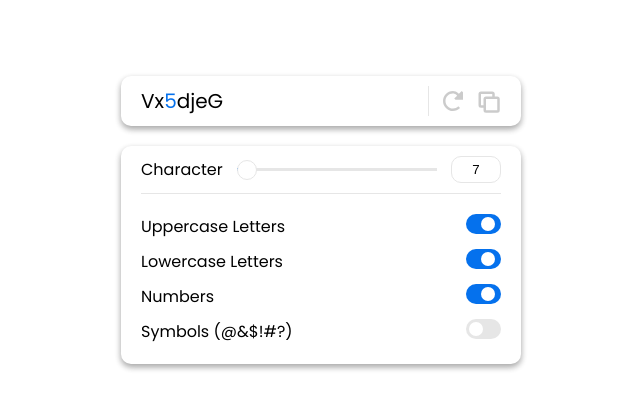
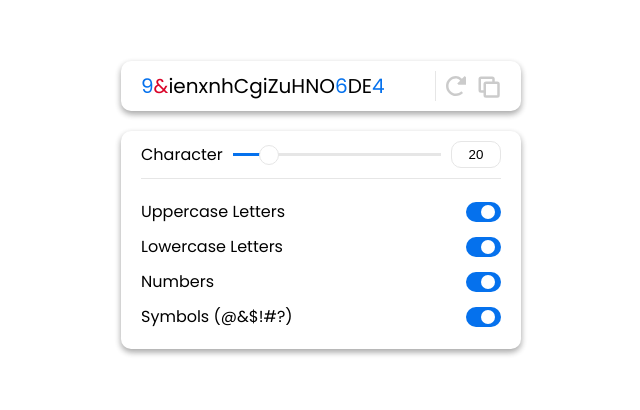
Before and after one commit to lindabgaa/passForge, a React (Vite) app: page / in a window 1280 px wide. Shown: the part 180-590 px from the top of the page, without its empty margins (319-959 px from the left). Built offline with nearby package versions, Linux system fonts and the light colour scheme.

Commit message:
consider project finish

```diff
--- a/src/App.css
+++ b/src/App.css
@@ -1,13 +1,44 @@
 main.main-container {
   width: 40rem;
 
-  display: grid;
-  grid-template-columns: 1fr;
-  gap: 2rem;
+  display: flex;
+  flex-direction: column;
+  justify-content: center;
+  align-items: center;
+}
+
+@media screen and (max-width: 450px) {
+  main.main-container {
+    width: 100vw;
+    padding: 2rem;
+  }
+}
+
+p.copy-message {
+  width: 100%;
+  height: 2rem;
+  margin-top: 1rem;
+  text-align: center;
+  font-size: 1.4rem;
+  font-weight: 500;
+  opacity: 0.7;
+}
+
+p.copy-valid {
+  color: var(--clr-blue-300);
+}
+
+p.copy-error {
+  color: var(--clr-red);
+}
+
+div.content-wrapper {
+  width: 100%;
 }
 
 div.input-wrapper {
   width: 100%;
+  margin-top: 2rem;
   padding: 1rem 2rem;
   border-radius: 1rem;
   background-color: var(--clr-white);
--- a/src/App.jsx
+++ b/src/App.jsx
@@ -11,16 +11,33 @@ import "./App.css";
 
 export default function App() {
   const [copySuccess, setCopySuccess] = useState(null);
-  const [passwordLength, setPasswordLength] = useState(7);
+  const [passwordLength, setPasswordLength] = useState(20);
   const [passwordOptions, setPasswordOptions] = useState({
-    uppercase: true,
-    lowercase: true,
-    numbers: true,
-    symbols: false,
+    uppercase: {
+      checked: true,
+      label: "Uppercase Letters",
+      disabled: false,
+    },
+    lowercase: {
+      checked: true,
+      label: "Lowercase Letters",
+      disabled: false,
+    },
+    numbers: {
+      checked: true,
+      label: "Numbers",
+      disabled: false,
+    },
+    symbols: {
+      checked: true,
+      label: "Symbols (@&$!#?)",
+      disabled: false,
+    },
   });
 
   return (
     <main className="main-container">
+      <div className="content-wrapper">
         <PasswordDisplay
           setCopySuccess={setCopySuccess}
           passwordLength={passwordLength}
@@ -37,12 +54,23 @@ export default function App() {
             setPasswordOptions={setPasswordOptions}
           />
         </div>
+      </div>
 
-      {copySuccess === true ? (
-        <p className="copy-success">Copied generated password</p>
-      ) : copySuccess === false ? (
-        <p className="copy-error">Failed to copy generated password</p>
-      ) : null}
+      <p
+        className={`copy-message ${
+          copySuccess === true
+            ? "copy-valid"
+            : copySuccess === false
+            ? "copy-error"
+            : ""
+        }`}
+      >
+        {copySuccess === true
+          ? "Copied generated password"
+          : copySuccess === false
+          ? " Failed to copy generated password. Please try again."
+          : ""}
+      </p>
     </main>
   );
 }
--- a/src/components/PasswordDisplay/PasswordDisplay.css
+++ b/src/components/PasswordDisplay/PasswordDisplay.css
@@ -1,32 +1,47 @@
 div.password-wrapper {
-  max-width: 40rem;
+  width: 100%;
   padding: 1rem 2rem;
+
   border-radius: 1rem;
   background-color: var(--clr-white);
   box-shadow: rgba(0, 0, 0, 0.16) 0px 3px 6px, rgba(0, 0, 0, 0.23) 0px 3px 6px;
+
   display: flex;
-  justify-content: space-between;
   align-items: center;
 }
 
 p.password-text {
-  width: 80%;
-  padding-right: 1rem;
+  padding-right: 0.25rem;
+
   font-size: 2rem;
+  border-right: 1px solid var(--clr-grey-100);
+
   overflow: hidden;
   text-overflow: ellipsis;
   white-space: nowrap;
-  border-right: 1px solid var(--clr-grey-100);
+
+  flex-grow: 1;
 }
 
 button.generate-button,
 button.copy-button {
-  display: flex;
   background-color: transparent;
   border: none;
   opacity: 0.2;
+
+  display: flex;
+  align-items: center;
+
   cursor: pointer;
   transition: all 0.2s;
+}
+
+button.generate-button {
+  margin-left: 1rem;
+}
+
+button.copy-button {
+  margin-left: 1rem;
 }
 
 button.generate-button:hover,
@@ -34,18 +49,3 @@ button.copy-button:hover {
   opacity: 0.8;
   transform: scale(1.1);
 }
-
-.copy-success,
-.copy-error {
-  font-size: 1.4rem;
-  text-align: center;
-  opacity: 0.7;
-}
-
-.copy-success {
-  color: var(--clr-blue-200);
-}
-
-.copy-error {
-  color: var(--clr-red);
-}
--- a/src/components/PasswordDisplay/PasswordDisplay.jsx
+++ b/src/components/PasswordDisplay/PasswordDisplay.jsx
@@ -17,14 +17,21 @@ export default function PasswordDisplay({
   passwordLength,
   passwordOptions,
 }) {
+  // ---- Characters to generate password from
+  const characters =
+    "ABCDEFGHIJKLMNOPQRSTUVWXYZabcdefghijklmnopqrstuvwxyz0123456789=!?#@&*%$+-";
+
+  // ---- State to store generated password
   const [password, setPassword] = useState("");
 
   // ---- Function to generate password based on password length and options
   const generatePassword = useCallback(() => {
-    const characters =
-      "ABCDEFGHIJKLMNOPQRSTUVWXYZabcdefghijklmnopqrstuvwxyz0123456789=!?#@&*%$+-";
-
-    const { uppercase, lowercase, numbers, symbols } = passwordOptions;
+    const {
+      uppercase: { checked: uppercaseChecked },
+      lowercase: { checked: lowercaseChecked },
+      numbers: { checked: numbersChecked },
+      symbols: { checked: symbolsChecked },
+    } = passwordOptions;
 
     const selectedLength = Math.max(passwordLength, 7); // Make sure password length is at least 7 characters
     let selectedCharacters = []; // Array to store selected characters based on selected options
@@ -37,19 +44,19 @@ export default function PasswordDisplay({
       );
     };
 
-    if (uppercase) {
+    if (uppercaseChecked) {
       addCharacters(0, 26, 26);
     }
 
-    if (lowercase) {
+    if (lowercaseChecked) {
       addCharacters(26, 52, 26);
     }
 
-    if (numbers) {
+    if (numbersChecked) {
       addCharacters(52, 62, 10);
     }
 
-    if (symbols) {
+    if (symbolsChecked) {
       addCharacters(62, 73, 11);
     }
 
@@ -145,11 +152,30 @@ export default function PasswordDisplay({
 
 PasswordDisplay.propTypes = {
   setCopySuccess: PropTypes.func.isRequired,
-  passwordLength: PropTypes.number.isRequired,
+  passwordLength: PropTypes.oneOfType([
+    PropTypes.number,
+    PropTypes.oneOf([""]),
+  ]),
   passwordOptions: PropTypes.shape({
-    uppercase: PropTypes.bool.isRequired,
-    lowercase: PropTypes.bool.isRequired,
-    numbers: PropTypes.bool.isRequired,
-    symbols: PropTypes.bool.isRequired,
+    uppercase: PropTypes.shape({
+      checked: PropTypes.bool.isRequired,
+      label: PropTypes.string.isRequired,
+      disabled: PropTypes.bool.isRequired,
+    }).isRequired,
+    lowercase: PropTypes.shape({
+      checked: PropTypes.bool.isRequired,
+      label: PropTypes.string.isRequired,
+      disabled: PropTypes.bool.isRequired,
+    }).isRequired,
+    numbers: PropTypes.shape({
+      checked: PropTypes.bool.isRequired,
+      label: PropTypes.string.isRequired,
+      disabled: PropTypes.bool.isRequired,
+    }).isRequired,
+    symbols: PropTypes.shape({
+      checked: PropTypes.bool.isRequired,
+      label: PropTypes.string.isRequired,
+      disabled: PropTypes.bool.isRequired,
+    }).isRequired,
   }).isRequired,
 };
--- a/src/components/PasswordLength/PasswordLength.css
+++ b/src/components/PasswordLength/PasswordLength.css
@@ -2,18 +2,28 @@ div.length-wrapper {
   width: 100%;
   padding-bottom: 1rem;
   margin-bottom: 2rem;
+
   border-bottom: 1px solid var(--clr-grey-100);
+
   display: flex;
-  justify-content: space-between;
   align-items: center;
 }
 
+@media screen and (max-width: 400px) {
+  label.length-label {
+    display: none;
+  }
+}
+
 input.length-slider {
+  height: 0.25rem;
+  margin-left: 1rem;
+  margin-right: 1rem;
+
   -webkit-appearance: none;
   appearance: none;
 
-  width: 20rem;
-  height: 0.25rem;
+  flex-grow: 1;
 }
 
 /* Range Input styles for Chrome  */
@@ -67,16 +77,16 @@ input.length-slider::-ms-thumb:active {
 }
 
 input.length-input {
-  /* Remove the up and down arrows from the input field for Firefox */
-  -moz-appearance: textfield;
-  appearance: textfield;
-
   width: 5rem;
   padding: 0.5rem;
   text-align: center;
   border: 1px solid var(--clr-grey-100);
   border-radius: 1rem;
-  outline-color: rgba(41, 50, 65, 0.7);
+  outline-color: var(--clr-blue-300);
+
+  /* Remove the up and down arrows from the input field for Firefox */
+  -moz-appearance: textfield;
+  appearance: textfield;
 }
 
 /* Remove the up and down arrows from the input field for Chrome */
--- a/src/components/PasswordLength/PasswordLength.jsx
+++ b/src/components/PasswordLength/PasswordLength.jsx
@@ -52,7 +52,7 @@ export default function PasswordLength({ passwordLength, setPasswordLength }) {
   const handleInputNumberBlur = (e) => {
     let value = parseInt(e.target.value, 10);
 
-    if (value < 7) {
+    if (value < 7 || isNaN(value)) {
       value = 7;
     }
 
@@ -61,14 +61,17 @@ export default function PasswordLength({ passwordLength, setPasswordLength }) {
 
   return (
     <div className="length-wrapper">
-      <span>Character</span>
+      <label id="password-length-label" className="length-label">
+        Character
+      </label>
       <input
         ref={rangeRef}
         type="range"
         min="7"
         max="100"
-        value={passwordLength ? passwordLength : 7}
+        value={passwordLength || 7}
         className="length-slider"
+        aria-labelledby="password-length-label"
         onChange={handleInputRangeChange}
       ></input>
       <input
@@ -77,6 +80,7 @@ export default function PasswordLength({ passwordLength, setPasswordLength }) {
         max="100"
         value={passwordLength}
         className="length-input"
+        aria-labelledby="password-length-label"
         onChange={handleInputNumberChange}
         onBlur={handleInputNumberBlur}
       ></input>
--- a/src/components/PasswordOptions/PasswordOptions.css
+++ b/src/components/PasswordOptions/PasswordOptions.css
@@ -1,21 +1,24 @@
 li.options-item {
   margin-bottom: 1rem;
+
   display: flex;
   justify-content: space-between;
+  align-items: center;
 }
 
 input.option-input {
   position: relative;
-  appearance: none;
   width: 3.5rem;
   height: 2rem;
+
   background-color: var(--clr-grey-100);
   border-radius: 7rem;
+
+  appearance: none;
 }
 
 input.option-input:hover {
   background-color: var(--clr-grey-200);
-  transition-duration: 0s;
 }
 
 input.option-input,
@@ -28,10 +31,10 @@ input.option-input::after {
   content: "";
   width: 1.4rem;
   height: 1.4rem;
+  top: 0.3rem;
+  left: 0.3rem;
   background-color: var(--clr-white);
   border-radius: 50%;
-  left: 0.3rem;
-  top: 0.3rem;
 }
 
 input.option-input:checked {
--- a/src/components/PasswordOptions/PasswordOptions.jsx
+++ b/src/components/PasswordOptions/PasswordOptions.jsx
@@ -1,6 +1,6 @@
 // tools
 import PropTypes from "prop-types";
-import { useEffect, useState } from "react";
+import { useEffect } from "react";
 
 // styles
 import "./PasswordOptions.css";
@@ -9,96 +9,113 @@ export default function PasswordOptions({
   passwordOptions,
   setPasswordOptions,
 }) {
-  const [disabledOptions, setDisabledOptions] = useState({
-    uppercase: false,
-    lowercase: false,
-    numbers: false,
-    symbols: false,
-  });
+  const {
+    uppercase: { checked: uppercaseChecked },
+    lowercase: { checked: lowercaseChecked },
+    numbers: { checked: numbersChecked },
+    symbols: { checked: symbolsChecked },
+  } = passwordOptions;
 
-  // ---- Function to handle options change
+  const {
+    uppercase: { disabled: uppercaseDisabled },
+    lowercase: { disabled: lowercaseDisabled },
+    numbers: { disabled: numbersDisabled },
+    symbols: { disabled: symbolsDisabled },
+  } = passwordOptions;
+
+  const {
+    uppercase: { label: uppercaseLabel },
+    lowercase: { label: lowercaseLabel },
+    numbers: { label: numbersLabel },
+    symbols: { label: symbolsLabel },
+  } = passwordOptions;
+
+  // ---- Function to handle options change (checkbox selection)
   const handleOptionsChange = (e) => {
-    // ---- Get the id and checked status of the input
-    const id = e.target.id;
-    const isChecked = e.target.checked;
+    // ---- Get the id and checked value from the selected option
+    const { id, checked } = e.target;
 
-    // ---- Update the options state
-    setPasswordOptions((prevOptions) => {
-      // Create a projected version of the options with the current change
-      const updatedOptions = {
-        ...prevOptions,
-        [id]: isChecked,
-      };
-
-      // If all options are unchecked in the projected version, return the previous options
-      if (
-        !updatedOptions.uppercase &&
-        !updatedOptions.lowercase &&
-        !updatedOptions.numbers
-      ) {
-        return prevOptions;
-      }
-
-      // If any options are checked in the projected version, return the projected version
-      return updatedOptions;
-    });
+    // ---- Update the options state based on the selected option
+    // ---- If the selected option was checked it will be unchecked when clicked and vice versa
+    setPasswordOptions((prevOptions) => ({
+      ...prevOptions,
+      [id]: {
+        ...prevOptions[id],
+        checked: checked, // Only update the `checked` property of the selected option (true or false)
+      },
+    }));
   };
 
-  // ---- UseEffect to update disabled options
+  // ---- UseEffect that forces at least one option to be checked between 'uppercase', 'lowercase', and 'numbers'
   useEffect(() => {
-    const { uppercase, lowercase, numbers } = passwordOptions;
-
-    setDisabledOptions({
-      uppercase: !lowercase && !numbers, // Disable 'uppercase' if both 'lowercase' and 'numbers' are unchecked
-      lowercase: !uppercase && !numbers, // Disable 'lowercase' if both 'uppercase' and 'numbers' are unchecked
-      numbers: !uppercase && !lowercase, // Disable 'numbers' if both 'uppercase' and 'lowercase' are unchecked
-      symbols: false,
-    });
-  }, [passwordOptions]);
+    setPasswordOptions((prevOptions) => ({
+      ...prevOptions,
+      uppercase: {
+        ...prevOptions.uppercase,
+        disabled: !lowercaseChecked && !numbersChecked, // if both 'lowercase' and 'numbers' are unchecked, disable 'uppercase'
+      },
+      lowercase: {
+        ...prevOptions.lowercase,
+        disabled: !uppercaseChecked && !numbersChecked, // if both 'uppercase' and 'numbers' are unchecked, disable 'lowercase'
+      },
+      numbers: {
+        ...prevOptions.numbers,
+        disabled: !uppercaseChecked && !lowercaseChecked, // if both 'uppercase' and 'lowercase' are unchecked, disable 'numbers'
+      },
+    }));
+  }, [uppercaseChecked, lowercaseChecked, numbersChecked, setPasswordOptions]);
 
   return (
     <ul className="options-list">
       <li className="options-item">
-        <label htmlFor="uppercase">Uppercase Letters</label>
+        <label htmlFor="uppercase">{uppercaseLabel}</label>
         <input
-          checked={passwordOptions.uppercase}
-          disabled={disabledOptions.uppercase}
+          checked={uppercaseChecked}
+          disabled={uppercaseDisabled}
           type="checkbox"
           id="uppercase"
           className="option-input"
+          aria-checked={uppercaseChecked}
+          aria-disabled={uppercaseDisabled}
           onChange={handleOptionsChange}
         ></input>
       </li>
       <li className="options-item">
-        <label htmlFor="lowercase">Lowercase Letters</label>
+        <label htmlFor="lowercase">{lowercaseLabel}</label>
         <input
-          checked={passwordOptions.lowercase}
-          disabled={disabledOptions.lowercase}
+          checked={lowercaseChecked}
+          disabled={lowercaseDisabled}
           type="checkbox"
           id="lowercase"
           className="option-input"
+          aria-checked={lowercaseChecked}
+          aria-disabled={lowercaseDisabled}
           onChange={handleOptionsChange}
         ></input>
       </li>
       <li className="options-item">
-        <label htmlFor="numbers">Numbers</label>
+        <label htmlFor="numbers">{numbersLabel}</label>
         <input
-          checked={passwordOptions.numbers}
-          disabled={disabledOptions.numbers}
+          checked={numbersChecked}
+          disabled={numbersDisabled}
           type="checkbox"
           id="numbers"
           className="option-input"
+          aria-checked={numbersChecked}
+          aria-disabled={numbersDisabled}
           onChange={handleOptionsChange}
         ></input>
       </li>
       <li className="options-item">
-        <label htmlFor="symbols">Symbols (@&$!#?)</label>
+        <label htmlFor="symbols">{symbolsLabel}</label>
         <input
-          checked={passwordOptions.symbols}
-          disabled={disabledOptions.symbols}
+          checked={symbolsChecked}
+          disabled={symbolsDisabled}
           type="checkbox"
           id="symbols"
           className="option-input"
+          aria-checked={symbolsChecked}
+          aria-disabled={symbolsDisabled}
           onChange={handleOptionsChange}
         ></input>
       </li>
@@ -107,6 +124,27 @@ export default function PasswordOptions({
 }
 
 PasswordOptions.propTypes = {
-  passwordOptions: PropTypes.object.isRequired,
+  passwordOptions: PropTypes.shape({
+    uppercase: PropTypes.shape({
+      checked: PropTypes.bool.isRequired,
+      label: PropTypes.string.isRequired,
+      disabled: PropTypes.bool.isRequired,
+    }).isRequired,
+    lowercase: PropTypes.shape({
+      checked: PropTypes.bool.isRequired,
+      label: PropTypes.string.isRequired,
+      disabled: PropTypes.bool.isRequired,
+    }).isRequired,
+    numbers: PropTypes.shape({
+      checked: PropTypes.bool.isRequired,
+      label: PropTypes.string.isRequired,
+      disabled: PropTypes.bool.isRequired,
+    }).isRequired,
+    symbols: PropTypes.shape({
+      checked: PropTypes.bool.isRequired,
+      label: PropTypes.string.isRequired,
+      disabled: PropTypes.bool.isRequired,
+    }).isRequired,
+  }).isRequired,
   setPasswordOptions: PropTypes.func.isRequired,
 };
```
Lines whose indentation alone changed are shown as unchanged.
